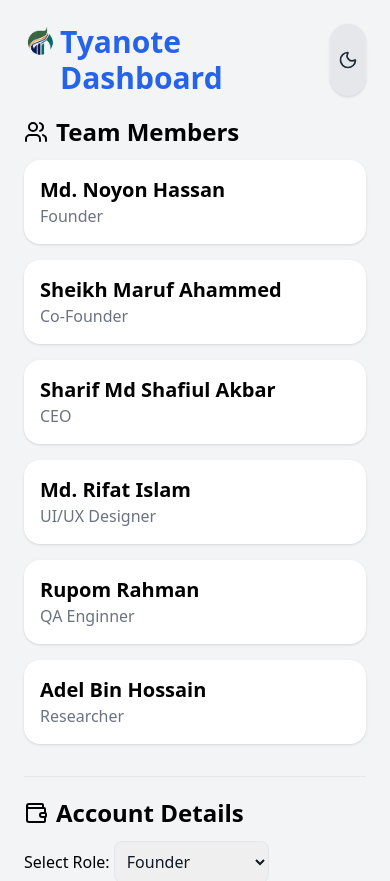
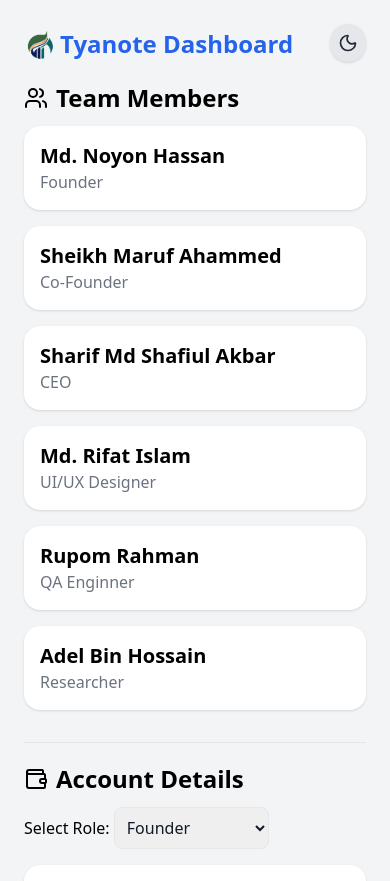
Before and after one commit to s-maruf-a-787/Tyanote-Record, a React (Vite) app: page / in a window 390 px wide. Shown: the top 881 px of the page. Built offline with nearby package versions, Linux system fonts and the light colour scheme.

Commit message:
responsive

```diff
--- a/src/App.jsx
+++ b/src/App.jsx
@@ -236,8 +236,8 @@
 
   return (
     <div className="min-h-screen bg-gray-100  max-w-7xl mx-auto p-6 dark:bg-gray-900 dark:text-white">
-      <h1 className="text-3xl font-bold text-blue-600 mb-6 flex justify-between">
-        <span className="flex flex-row gap-1"> <img src="Tyanote_Logo.png" alt="" className="h-8 w-8 mt-0.5" />
+      <h1 className=" font-bold text-blue-600 mb-6 flex justify-between">
+        <span className="flex flex-row gap-1 text-3xl xs:text-2xl xs:mt-1"> <img src="Tyanote_Logo.png" alt="" className="h-8 w-8 mt-0.5" />
           <span>Tyanote Dashboard</span>
         </span>
         <button
--- a/tailwind.config.js
+++ b/tailwind.config.js
@@ -8,7 +8,8 @@
   theme: {
     extend: {
       screens: {
-        'xxl': '1425px', // custom breakpoint
+        'xxl': '1425px',
+        'xs': {max:'410px'},
       },
     },
   },
```
